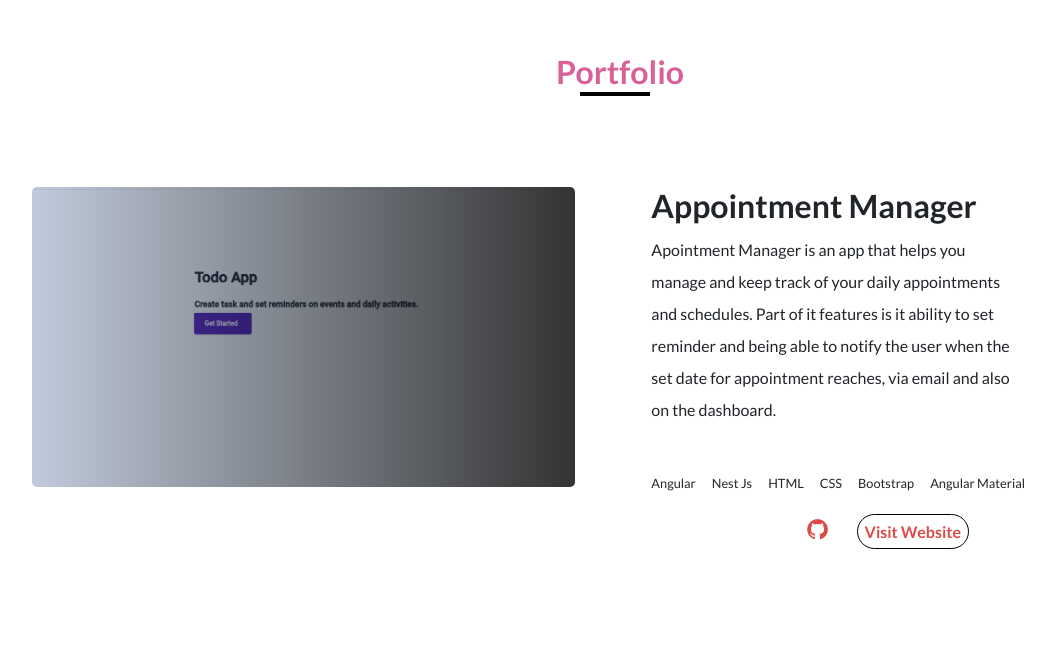
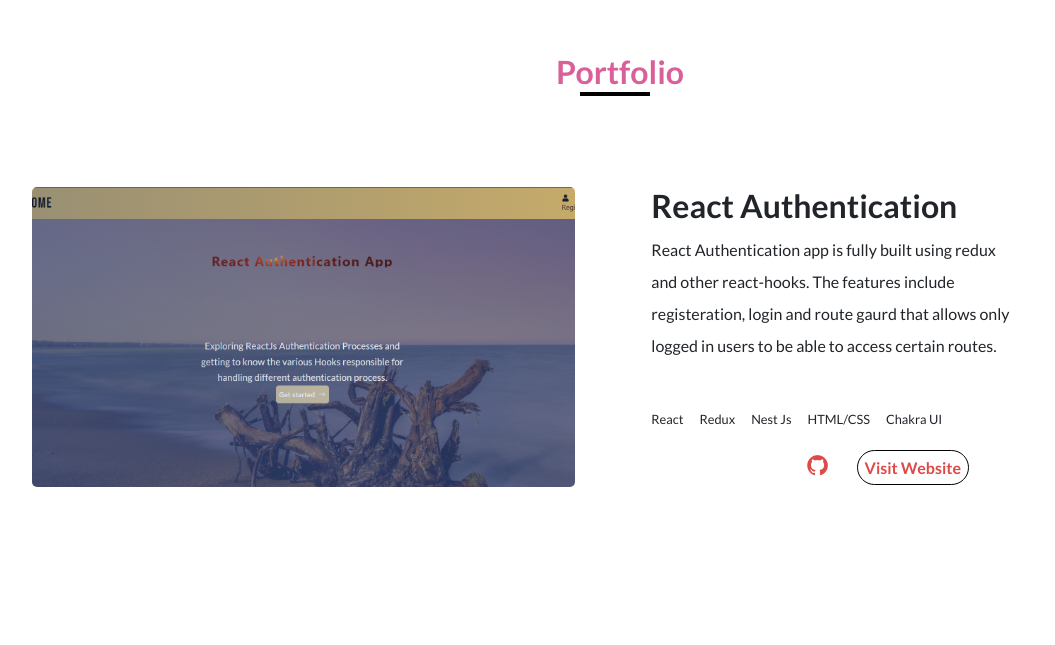
Before and after one commit to awasevalentine/my-portfolio, an Angular app: page /my-portfolio in a window 1280 px wide. Shown: the part 107-752 px from the top of the page, without its empty margins (20-1075 px from the left). Built offline with nearby package versions, Linux system fonts and the light colour scheme; a web font is replaced by a local one.

Commit message:
Added another project to the list of existing projects

```diff
--- a/src/app/Pages/career/career.component.html
+++ b/src/app/Pages/career/career.component.html
@@ -47,7 +47,7 @@
           </div>
         </div>
       </div>
-      <div class="col-sm-12 col-md-6">
+      <div class="col-sm-12 col-md-6 pt=4" style="padding-top: 20px;">
         <div class="card spring-ict" data-aos="fade-up" data-oas-once="true" data-aos-duration="1000">
           <h1 class="career-listing-header">
             <span class="seperator">|</span>
--- a/src/app/Pages/default-layout/default-layout.component.scss
+++ b/src/app/Pages/default-layout/default-layout.component.scss
@@ -8,7 +8,7 @@
 }
 
 .default-second-layer-div-wrapper {
-  height: 70vh;
+  height: 80vh;
   background-image: linear-gradient(to right, rgba(50, 82, 136, 0.9),
                   rgba(50, 82, 136, 0.9)  ),
                     url('../../../assets/Images/image-header.jpg');
@@ -57,7 +57,7 @@
   padding: 4px 10px 4px 10px;
   border-radius: 200px;
   margin-top: 1.4rem;
-  text-transform: uppercase;
+  text-transform: capitalize;
   text-decoration: none;
   font-weight: 700;
   color: #000;
--- /dev/null
+++ b/src/app/Pages/portfolio/data.ts
@@ -0,0 +1,47 @@
+
+export const PortfolioData =[
+  {
+    title: 'Appointment Manager',
+    description: `Apointment Manager is an app that helps you manage and keep track of your daily appointments and schedules.
+    Part of it features is it ability to set reminder and being able to notify the user when the set date for
+    appointment reaches, via email and also on the dashboard.`,
+
+    image: '../../../assets/Images/portfolio-images/task-manager.png',
+
+    tech_used: ['Angular', 'Nestjs', 'HTML/CSS', 'Bootstrap', 'Angular Material'],
+    git_hub_link: '',
+    site_link: "https://ng-task-managers.netlify.app"
+  },
+  {
+    title: 'React Authentication ',
+    description: `
+            This is a Complete react App with routes guard that only authorized users can access certain components.
+            `,
+    image: '../../../assets/Images/portfolio-images/portfolio.png',
+    tech_used: ['React', 'Redux', 'Nest Js', 'HTML/CSS', 'Chakra UI'],
+    git_hub_link: "https://github.com/awasevalentine/react-full-authentication",
+    site_link:  "https://full-react-auth.netlify.app/dashboard"
+  },
+  {
+    title: 'Loan Request',
+    description: `
+              An App that is specifically design for those with <span>House Rent</span>
+              issues. We help you secure and renew your accomodation, and you payback by installment
+              `,
+    image: '../../../assets/Images/portfolio-images/loan-request.png',
+    tech_used: ['Angular', 'Nestjs', 'HTML/CSS', 'Bootstrap', 'Angular Material'],
+    git_hub_link: '',
+    site_link: "https://ng-loan-app.netlify.app"
+  },
+  {
+    title: 'Tweet',
+    description: `
+              Tweet is a replical of the twitter app that allows you to connect with friends and family,
+              send messages and as well receive updates.
+              `,
+    image: '../../../assets/Images/portfolio-images/twitter.png',
+    tech_used: ['Angular', 'Nestjs', 'HTML/CSS', 'Bootstrap', 'Angular Material'],
+    git_hub_link: '',
+    site_link: "https://ng-twitter.netlify.app"
+  }
+]
--- a/src/app/Pages/portfolio/portfolio.component.html
+++ b/src/app/Pages/portfolio/portfolio.component.html
@@ -3,33 +3,31 @@
   <hr>
   <div class="portfolio-sub-wrapper">
   <div class="row portfolio-task-manager-wrapper">
-    <!-- Task Management section -->
+    <!-- React Authentication section -->
       <div class="col-sm-12 col-md-5 task-manager-image">
           <!-- <img src="../../../assets/Images/portfolio-images/task-manager.png" class="portfolio-images" alt="Appointment Manager"> -->
       </div>
       <div class="col-sm-12 col-md-5 task-manager-details">
-        <h2 class="task-manager-header">Appointment Manager</h2>
+        <h2 class="task-manager-header">React Authentication</h2>
         <p class="task-manager-description">
-          Apointment Manager is an app that helps you manage and keep track of your daily appointments and schedules.
-          Part of it features is it ability to set reminder and being able to notify the user when the set date for
-          appointment reaches, via email and also on the dashboard.
+          React Authentication app is fully built using redux and other react-hooks. The features include registeration,
+          login and route gaurd that allows only logged in users to be able to access certain routes.
         </p>
         <div class="tech-used">
           <ul>
-            <li>Angular</li>
+            <li>React</li>
+            <li>Redux</li>
             <li>Nest Js</li>
-            <li>HTML</li>
-            <li>CSS</li>
-            <li>Bootstrap</li>
-            <li>Angular Material</li>
+            <li>HTML/CSS</li>
+            <li>Chakra UI</li>
           </ul>
         </div>
         <div class="task-manager-link-section">
-          <a href=""><i class="fa fa-github" aria-hidden="true"></i></a>
-          <a href="https://ng-task-managers.netlify.app" target="_blank">Visit Website</a>
+          <a href="https://github.com/awasevalentine/react-full-authentication" target="_blank"><i class="fa fa-github" aria-hidden="true"></i></a>
+          <a href="https://full-react-auth.netlify.app/" target="_blank">Visit Website</a>
         </div>
       </div>
-      <!-- End of Task management section -->
+      <!-- End of React Authentication section -->
       <!-- Loan request section -->
       <div class="col-sm-12 col-md-5 loan-request-details">
         <div class="sub-wrapper">
--- a/src/app/Pages/portfolio/portfolio.component.scss
+++ b/src/app/Pages/portfolio/portfolio.component.scss
@@ -30,8 +30,8 @@ hr {
 
 .task-manager-image {
   background-image: linear-gradient(to right, rgba(50, 82, 136, 0.3),
-                   rgba(0, 0, 0, 0.8)),
-                   url("../../../assets/Images/portfolio-images/task-manager.png");
+                   rgba(0, 0, 0, 0)),
+                   url("../../../assets/Images/portfolio-images/react_auth.png");
   background-position: center;
   background-repeat: no-repeat;
   background-size: cover;
--- a/src/app/Pages/portfolio/portfolio.component.ts
+++ b/src/app/Pages/portfolio/portfolio.component.ts
@@ -1,4 +1,5 @@
 import { Component, OnInit } from '@angular/core';
+import {PortfolioData} from './data';
 
 @Component({
   selector: 'app-portfolio',
@@ -7,10 +8,22 @@ import { Component, OnInit } from '@angular/core';
 })
 export class PortfolioComponent implements OnInit {
 
+
+
+  public portfolioData = PortfolioData
+
+
+
   show = false;
   constructor() { }
 
   ngOnInit(): void {
+    this.portfolioData.forEach((res)=>{
+      // JSON.stringify(res.tech_used) = JSON.stringify(res.tech_used).replace(',', ' ')
+    console.log("this is it ", JSON.stringify(res.tech_used).replace(',', ' '))
+
+    })
+
   }
 
 }
```
Also changed, not shown: src/app/Pages/header/header.component.html (+0 -25 lines), src/assets/Images/portfolio-images/react_auth.png (added).
